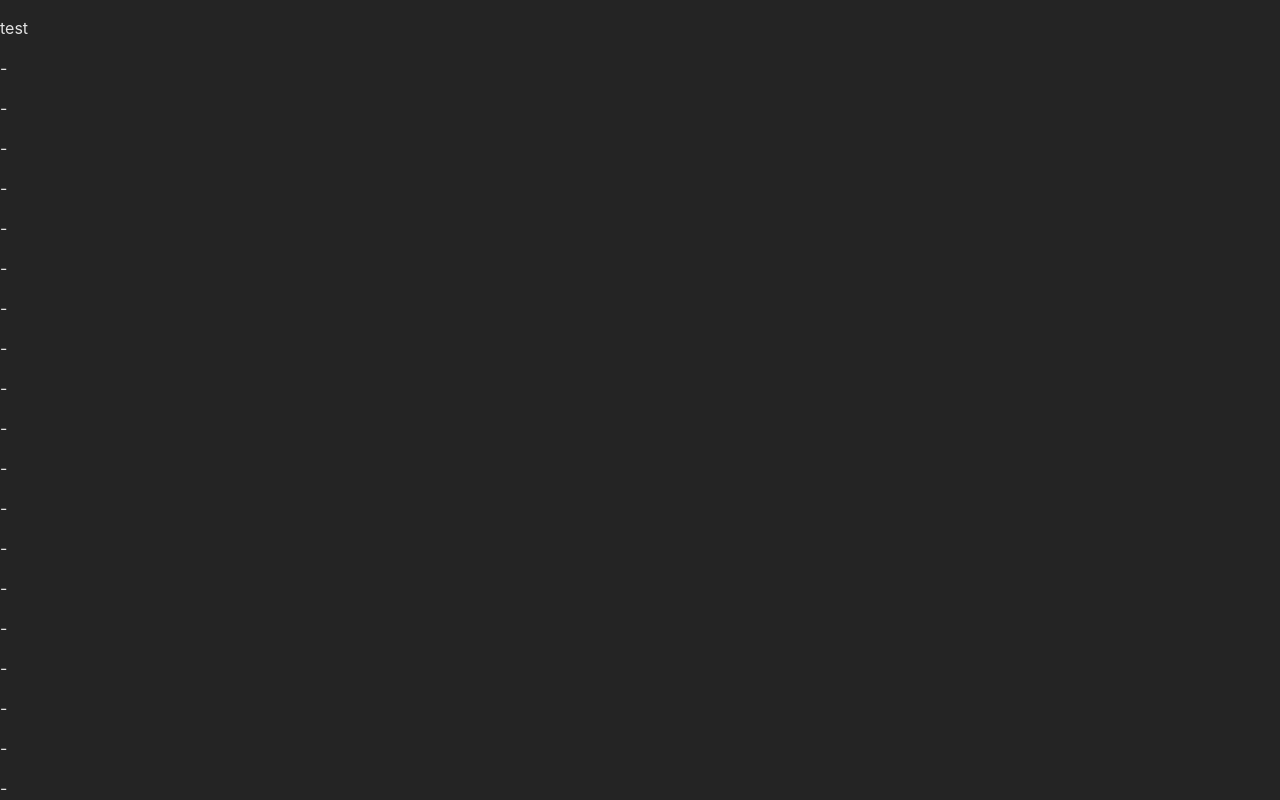
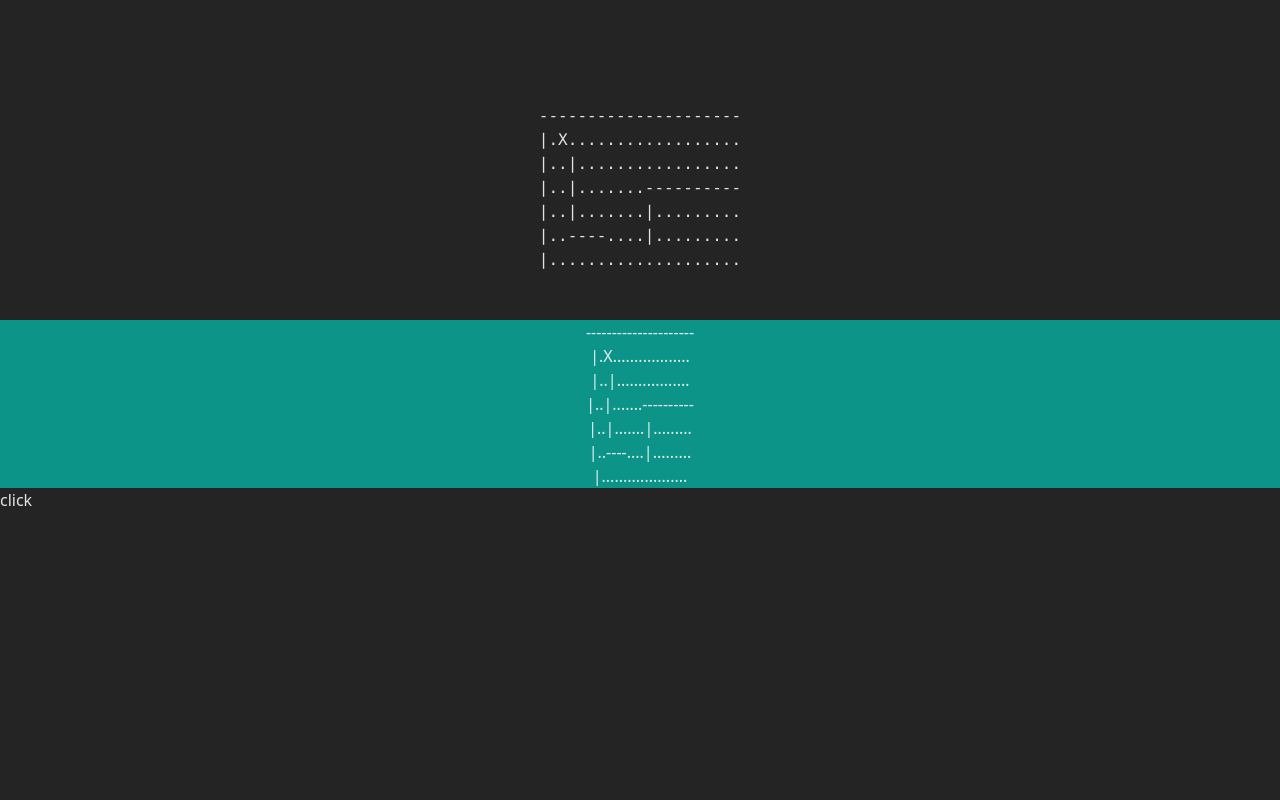
Before and after one commit to usuless/dotGame, a Vue app: page / in a window 1280 px wide. Shown: the top 800 px of the page. Built offline with nearby package versions, Linux system fonts and the light colour scheme.

Commit message:
progress

```diff
--- a/src/components/HelloWorld.vue
+++ b/src/components/HelloWorld.vue
@@ -1,30 +1,52 @@
 <script setup lang="ts">
+import { ref } from 'vue';
+import type { Ref } from 'vue';
 
-let game: string = `---------------------
+let game: Ref<string> =ref(
+`
+---------------------
 |.X..................
 |..|.................
 |..|.......----------
 |..|.......|.........
 |..----....|.........
 |....................
-`
-const parsedGame: string[] = game.split("\n")
-const lineLength = parsedGame[0].length
+`)
 
-const gridLength = `grid-cols-${lineLength}`
+let parsedGame: string[] = game.value.split("\n")
 
+let playerLocation: number
+
+let findPlayer = () => {
+  for(let i = 0; i < game.value.length; i++) {
+    if(game.value[i] === "X") {
+      playerLocation = i
+      return
+    }
+  }
+}
+
+let moveRight = () => {
+}
+
+let testFn = () => {
+  console.log(parsedGame)
+}
+
+
+findPlayer()
 </script>
 
 <template>
-  <p class="bg-red-500">test</p>
-  <div  v-for="line in parsedGame">
-    <div v-for="letter in line" class="grid-cols-5">
-      <p class="color-red">
-        {{ letter }}
-      </p>
-    </div>
+  <div class="flex items-center justify-center mt-20">
+    <pre>
+      {{ game }}
+    </pre>
   </div>
-{{ gridLength }}
+  <div class="flex content-between items-center justify-center bg-teal-600" v-for="line in parsedGame">
+    {{ line }}
+  </div>
+  <button @click="testFn">click</button>
 </template>
 
 <style scoped>
--- a/src/style.css
+++ b/src/style.css
@@ -1,18 +1,10 @@
-
+@tailwind base;
+@tailwind components;
+@tailwind utilities;
 
 :root {
-  font-family: Inter, system-ui, Avenir, Helvetica, Arial, sans-serif;
-  line-height: 1.5;
-  font-weight: 400;
-
-  color-scheme: light dark;
   color: rgba(255, 255, 255, 0.87);
   background-color: #242424;
-
-  font-synthesis: none;
-  text-rendering: optimizeLegibility;
-  -webkit-font-smoothing: antialiased;
-  -moz-osx-font-smoothing: grayscale;
 }
 
 a {
@@ -26,8 +18,6 @@ a:hover {
 
 body {
   margin: 0;
-  display: flex;
-  place-items: center;
   min-width: 320px;
   min-height: 100vh;
 }
```
